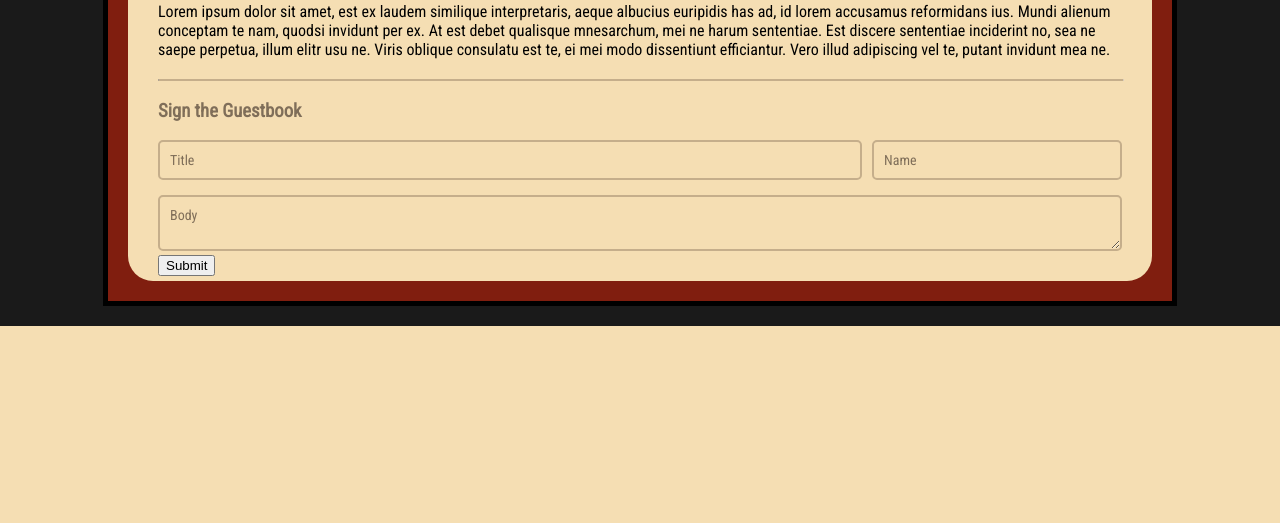
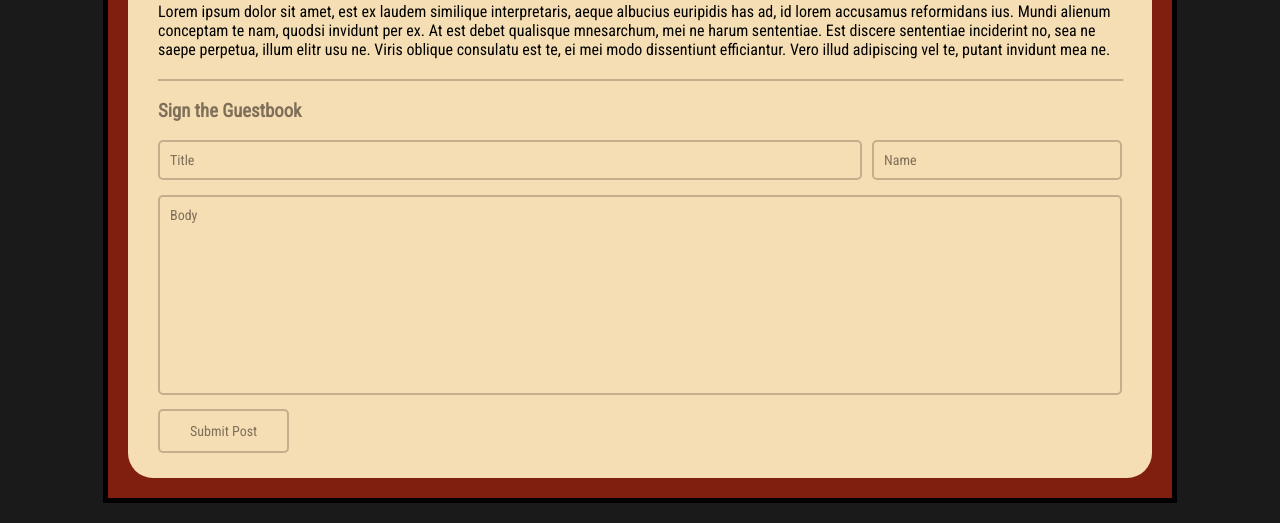
Before and after one commit to Automage/MageBase, a Flask app: page /home in a window 1280 px wide. Shown: the part 874-1397 px from the top of the page. Before the commit the page ends 1200 px from the top, so only its background shows below. Run offline with Flask 2, Linux system fonts and the light colour scheme.

Commit message:
Button revamp

```diff
--- a/app.py
+++ b/app.py
@@ -57,7 +57,8 @@ def root_reroute():
 def home():
     print(request)
     if request.method == 'POST':
-        return "YEEEEEEEEEEEEEEEEEEEEEEEE"
+        return "Title: " + request.form['title'] + "\nAuthor: " + request.form['author'] + "\nBody:\n" + request.form[
+            'body']
     return render_template('home.html', posts=posts)
 
 
--- a/static/styles/home.css
+++ b/static/styles/home.css
@@ -45,12 +45,18 @@
     border-radius: 5px;
 }
 
-#form-container input[type=text]:focus, textarea:focus {
+#form-container input[type=text]:focus, textarea:focus, .form-button:hover {
     border: 2px solid orangered;
+}
+
+.form-button:hover {
+    color: orangered;
 }
 
 #form-container textarea {
     margin-top: 15px;
+    height: 200px;
+    resize: none;
 }
 
 .input-container {
@@ -61,6 +67,19 @@
 
 .input-container-cell {
     display: table-cell;
+}
+
+.form-button {
+    color: #7f6e59;
+    font-family: "Roboto Condensed", sans-serif;
+    font-size: 14px;
+    background-color: wheat;
+    border: 2px solid #c5ae8b;
+    border-radius: 5px;
+    margin-top: 10px;
+    margin-bottom: 20px;
+    padding: 12px 30px;
+    cursor: pointer;
 }
 
 #form-author-cell {
--- a/templates/home.html
+++ b/templates/home.html
@@ -44,8 +44,8 @@
                             <input type="text" name="author" placeholder="Name" required><br>
                         </div>
                     </div>
-                    <textarea id="form-body" placeholder="Body"></textarea><br>
-                    <input type="submit" value="Submit">
+                    <textarea id="form-body" name="body" placeholder="Body"></textarea><br>
+                    <input class="form-button" type="submit" value="Submit Post">
                 </form>
             </div>
         </div>
```
